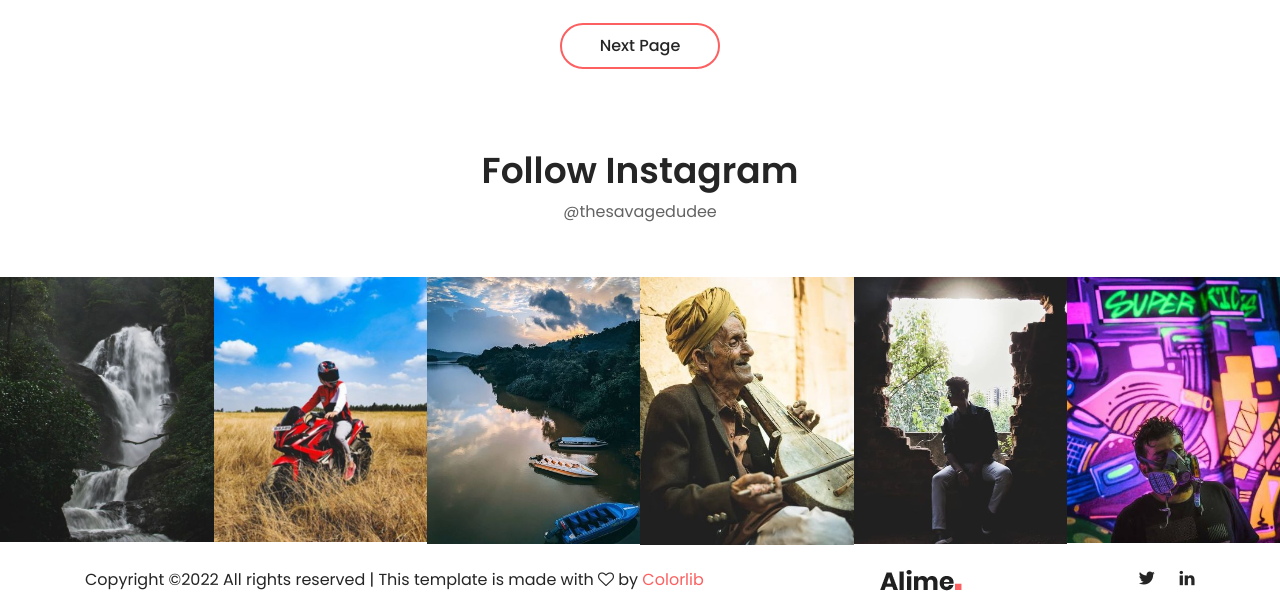
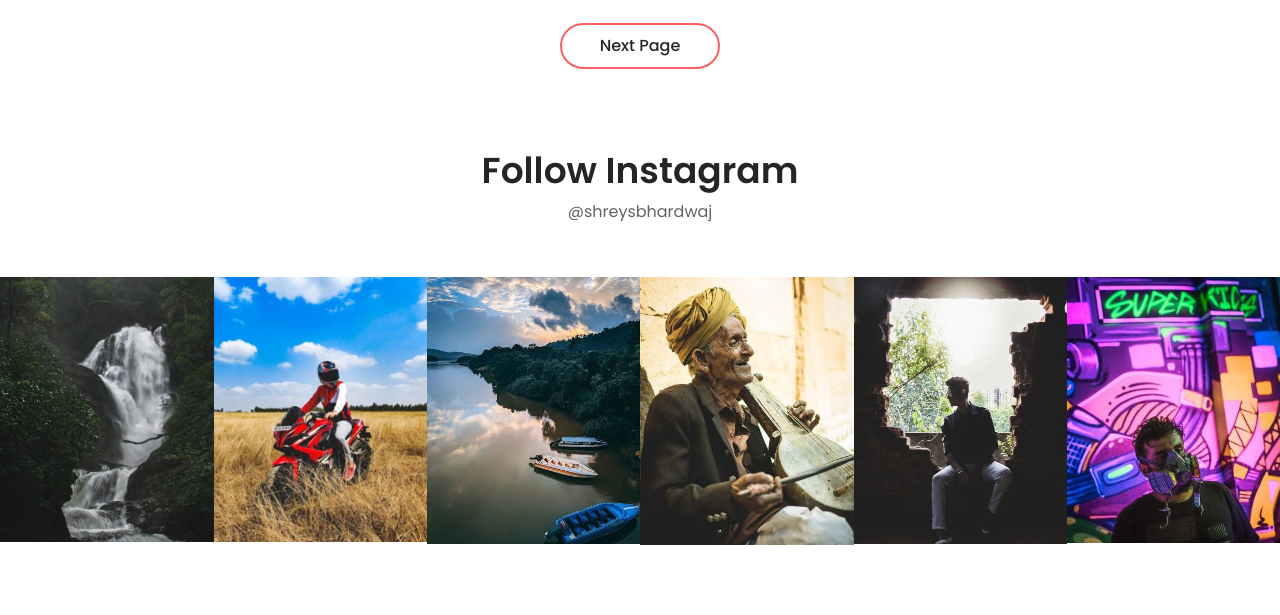
Before and after one commit to shreyasbhardwaj/portfolio, a website: page gallery.html in a window 1280 px wide. Shown: the part 1229-1844 px from the top of the page. After the commit the page ends 1774 px from the top, so only its background shows below. Drawn offline with Linux system fonts and the light colour scheme; files whose address does not match are found by name.

Commit message:
Update gallery.html

```diff
--- a/gallery.html
+++ b/gallery.html
@@ -285,7 +285,7 @@
                 <div class="col-12">
                     <div class="section-heading text-center">
                         <h2>Follow Instagram</h2>
-                        <p>@thesavagedudee</p>
+                        <p>@shreysbhardwaj</p>
                     </div>
                 </div>
             </div>
@@ -297,9 +297,9 @@
             <div class="single-instagram-item">
                 <img src="img/bg-img/i1.jpg" alt="">
                 <div class="instagram-hover-content text-center d-flex align-items-center justify-content-center">
-                    <a href="https://www.instagram.com/thesavagedudee/">
+                    <a href="https://www.instagram.com/shreysbhardwaj/">
                         <i class="ti-instagram" aria-hidden="true"></i>
-                        <span>thesavagedudee</span>
+                        <span>shreysbhardwaj</span>
                     </a>
                 </div>
             </div>
@@ -307,9 +307,9 @@
             <div class="single-instagram-item">
                 <img src="img/bg-img/i2.jpg" alt="">
                 <div class="instagram-hover-content text-center d-flex align-items-center justify-content-center">
-                    <a href="https://www.instagram.com/thesavagedudee/">
+                    <a href="https://www.instagram.com/shreysbhardwaj/">
                         <i class="ti-instagram" aria-hidden="true"></i>
-                        <span>thesavagedudee</span>
+                        <span>shreysbhardwaj</span>
                     </a>
                 </div>
             </div>
@@ -317,9 +317,9 @@
             <div class="single-instagram-item">
                 <img src="img/bg-img/i3.jpg" alt="">
                 <div class="instagram-hover-content text-center d-flex align-items-center justify-content-center">
-                    <a href="https://www.instagram.com/thesavagedudee/">
+                    <a href="https://www.instagram.com/shreysbhardwaj/">
                         <i class="ti-instagram" aria-hidden="true"></i>
-                        <span>thesavagedudee</span>
+                        <span>shreysbhardwaj</span>
                     </a>
                 </div>
             </div>
@@ -327,9 +327,9 @@
             <div class="single-instagram-item">
                 <img src="img/bg-img/i4.jpg" alt="">
                 <div class="instagram-hover-content text-center d-flex align-items-center justify-content-center">
-                    <a href="https://www.instagram.com/thesavagedudee/">
+                    <a href="https://www.instagram.com/shreysbhardwaj/">
                         <i class="ti-instagram" aria-hidden="true"></i>
-                        <span>thesavagedudee</span>
+                        <span>shreysbhardwaj</span>
                     </a>
                 </div>
             </div>
@@ -337,9 +337,9 @@
             <div class="single-instagram-item">
                 <img src="img/bg-img/i5.jpg" alt="">
                 <div class="instagram-hover-content text-center d-flex align-items-center justify-content-center">
-                    <a href="https://www.instagram.com/thesavagedudee/">
+                    <a href="https://www.instagram.com/shreysbhardwaj/">
                         <i class="ti-instagram" aria-hidden="true"></i>
-                        <span>thesavagedudee</span>
+                        <span>shreysbhardwaj</span>
                     </a>
                 </div>
             </div>
@@ -347,9 +347,9 @@
             <div class="single-instagram-item">
                 <img src="img/bg-img/i6.jpg" alt="">
                 <div class="instagram-hover-content text-center d-flex align-items-center justify-content-center">
-                    <a href="https://www.instagram.com/thesavagedudee/">
+                    <a href="https://www.instagram.com/shreysbhardwaj/">
                         <i class="ti-instagram" aria-hidden="true"></i>
-                        <span>thesavagedudee</span>
+                        <span>shreysbhardwaj</span>
                     </a>
                 </div>
             </div>
@@ -357,33 +357,6 @@
     </div>
     <!-- Follow Area End -->
 
-    <!-- Footer Area Start -->
-    <footer class="footer-area">
-        <div class="container">
-            <div class="row">
-                <div class="col-12">
-                    <div class="footer-content d-flex align-items-center justify-content-between">
-                        <!-- Copywrite Text -->
-                        <div class="copywrite-text">
-                            <p><!-- Link back to Colorlib can't be removed. Template is licensed under CC BY 3.0. -->
-Copyright &copy;<script>document.write(new Date().getFullYear());</script> All rights reserved | This template is made with <i class="fa fa-heart-o" aria-hidden="true"></i> by <a href="https://colorlib.com" target="_blank">Colorlib</a>
-<!-- Link back to Colorlib can't be removed. Template is licensed under CC BY 3.0. --></p>
-                        </div>
-                        <!-- Footer Logo -->
-                        <div class="footer-logo">
-                            <a href="#"><img src="img/core-img/logo2.png" alt=""></a>
-                        </div>
-                        <!-- Social Info -->
-                        <div class="social-info">
-                            <a href="https://twitter.com/thesavagedudee"><i class="ti-twitter-alt" aria-hidden="true"></i></a>
-                            <a href="https://www.linkedin.com/in/shreyas-bhardwaj-b73b84160/"><i class="ti-linkedin" aria-hidden="true"></i></a>
-                        </div>
-                    </div>
-                </div>
-            </div>
-        </div>
-    </footer>
-    <!-- Footer Area End -->
 
     <!-- **** All JS Files ***** -->
     <!-- jQuery 2.2.4 -->
```
